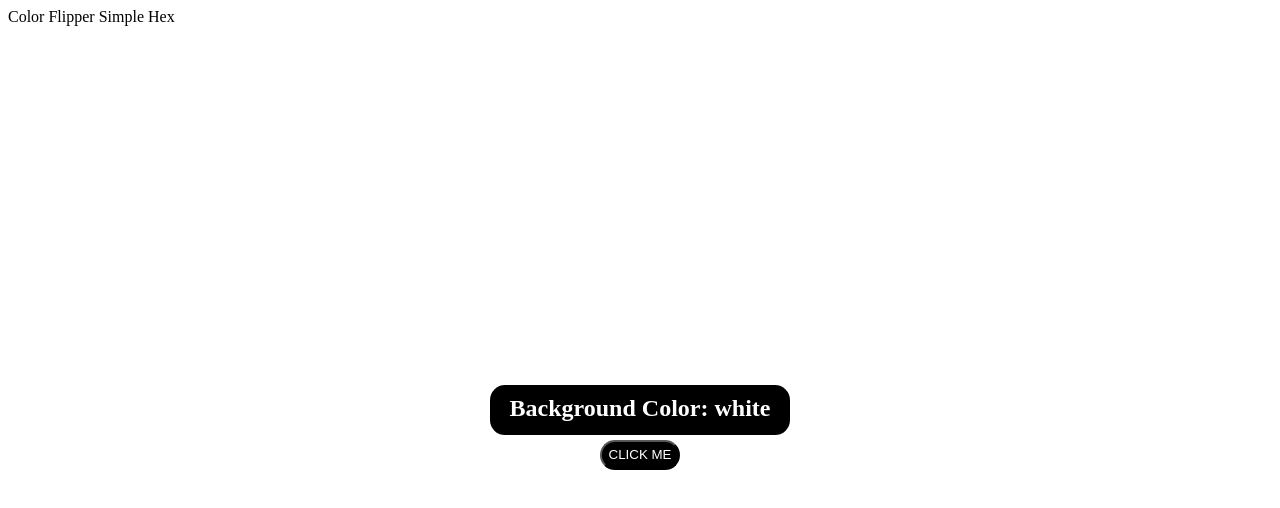
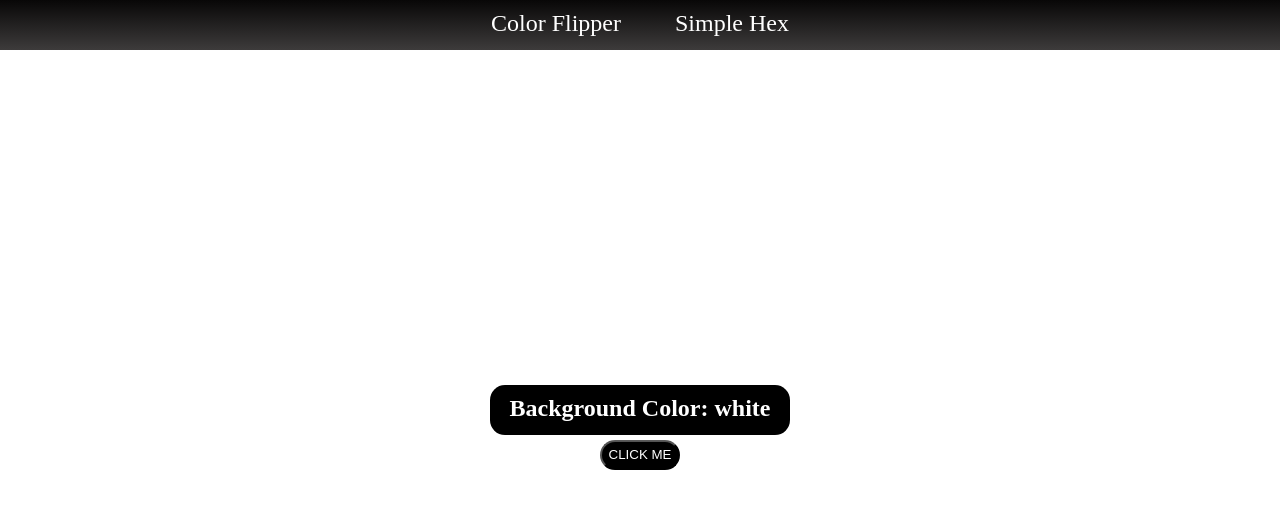
Before and after one commit to adrianramos97/Color-Flipper, a plain HTML site: page simple-hex.html in a window 1280 px wide. Drawn offline with Linux system fonts and the light colour scheme.

Commit message:
git push

```diff
--- a/simple-hex.html
+++ b/simple-hex.html
@@ -9,8 +9,8 @@
 <body>
     <div>
         <nav class="nav-bar">
-            <a href="color-flipper.html">Color Flipper</a>
-            <a href="simple-hex.html">Simple Hex</a>
+            <a id="color-flipper-link" href="color-flipper.html">Color Flipper</a>
+            <a id="simple-hex-link" href="simple-hex.html">Simple Hex</a>
         </nav>
         <div class="page">
             <div class="box">
--- a/styles.css
+++ b/styles.css
@@ -1,16 +1,23 @@
 body {
-    display: block;
+    margin-top: 0px;
+    margin-left: 0px;
     width: 100%;
     height: 100%;
 }
 .nav-bar {
-    display: block;
-    top: 0;
-    border: 2px black;
+    padding-top: 10px;
+    height: 40px;
+    text-align: center;
+    background: linear-gradient(to bottom, rgb(8, 7, 7), rgb(61, 59, 59));
 }
 a {
+
     text-decoration: none;
-    color: black;
+    color: white;
+    font-size: x-large;
+}
+#color-flipper-link {
+    padding-right: 50px;
 }
 .box {
     background-color: black;
```
Also changed, not shown: color-flipper.html (+2 -2 lines).
